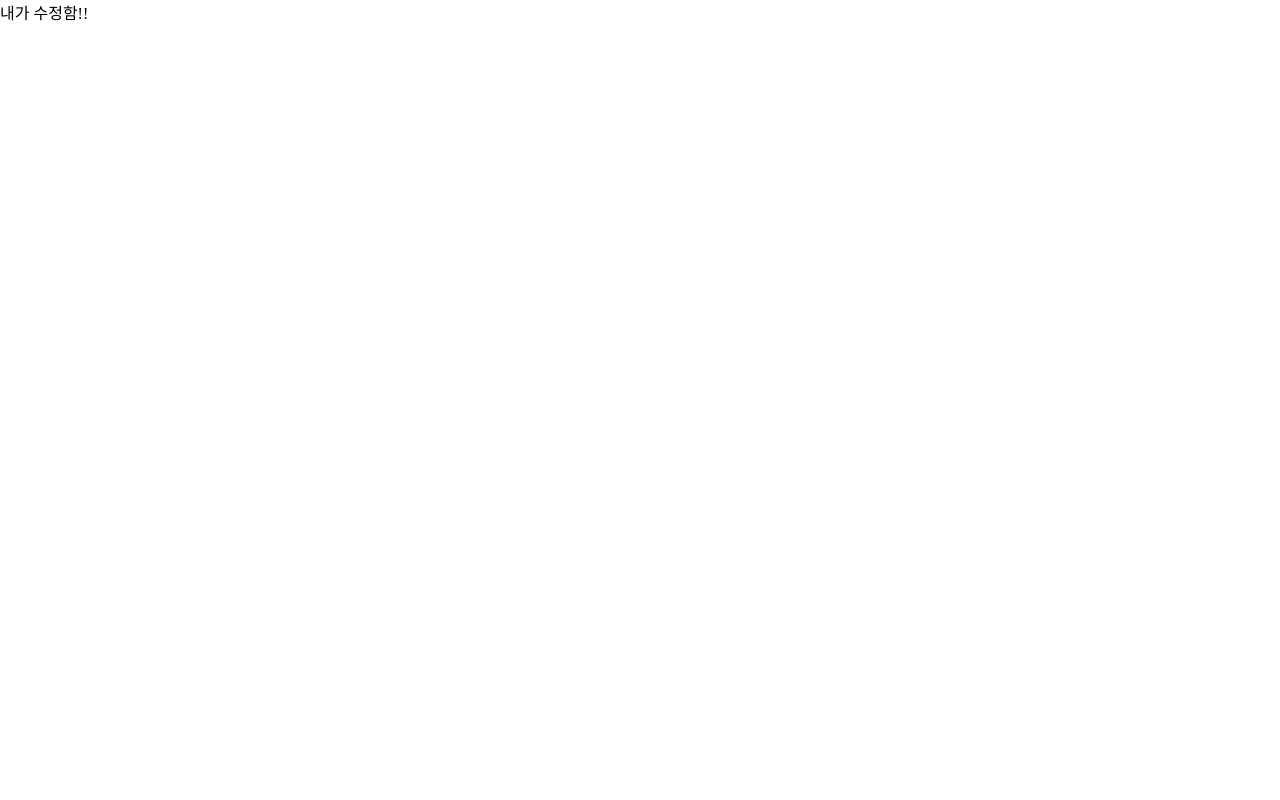
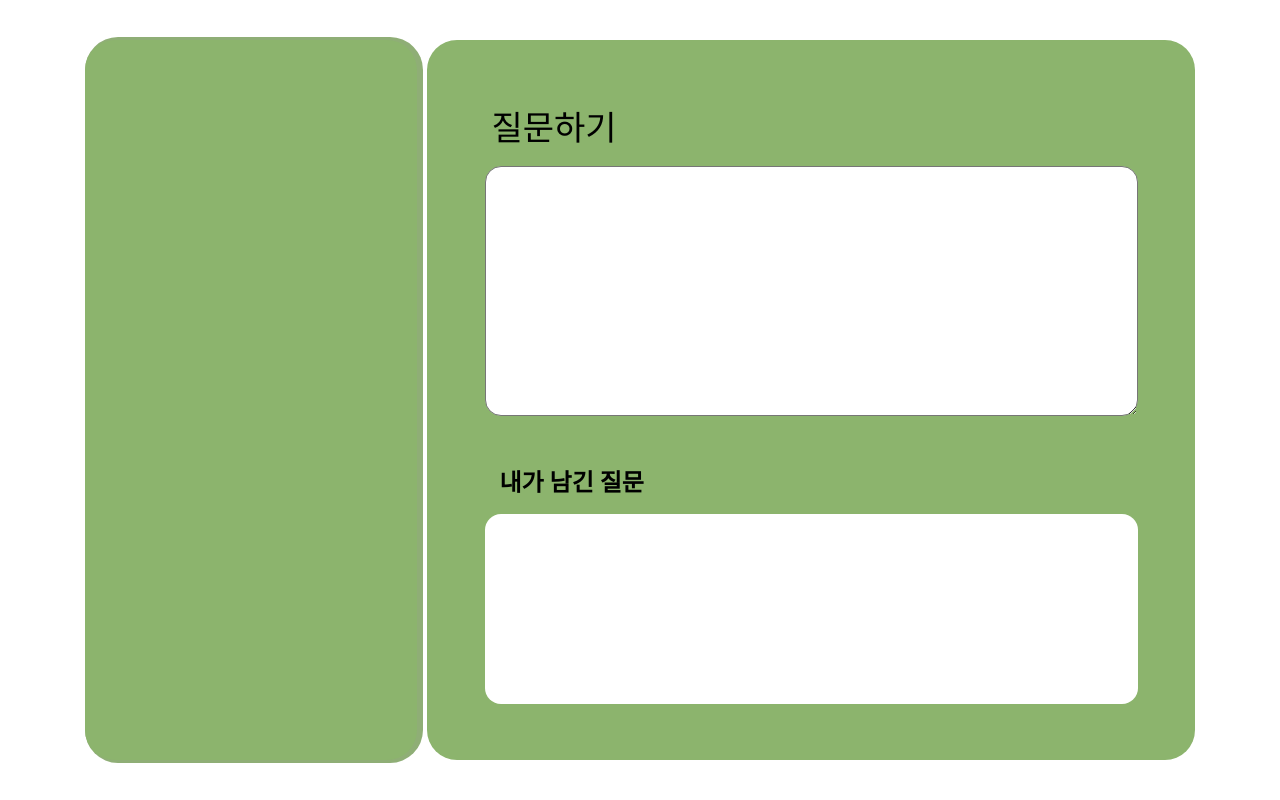
Before and after one commit to Seogun95/RollingRolling, a React (Create React App) app: page /home/1 in a window 1280 px wide. Built offline with nearby package versions, Linux system fonts and the light colour scheme; a web font is replaced by a local one.

Commit message:
design: Sidebar 컴포넌트로 분리 , DetailPage css 작업중

```diff
--- a/src/components/Layout/Sidebar.jsx
+++ b/src/components/Layout/Sidebar.jsx
@@ -0,0 +1,31 @@
+import React from "react";
+import styled from "styled-components";
+
+export default function Sidebar() {
+  return (
+    <div>
+      <LayoutSidebar>
+        <ProfileBox></ProfileBox>
+      </LayoutSidebar>
+    </div>
+  );
+}
+
+const ProfileBox = styled.div`
+  ${(props) => props.theme.FlexRow};
+  margin: auto;
+  width: 100%;
+  height: 100%;
+
+  background-color: white;
+`;
+
+const LayoutSidebar = styled.div`
+  background-color: ${(props) => props.theme.CL.brandColor};
+  overflow: hidden;
+  width: 26vw;
+  min-height: 90vh;
+  border-radius: 30px;
+  margin-right: 10px;
+  box-shadow: 3px 0px 0px 3px ${(props) => props.theme.CL.scroll};
+`;
--- a/src/pages/DetailPage.jsx
+++ b/src/pages/DetailPage.jsx
@@ -1,7 +1,70 @@
-import React from 'react';
-
-function Detailpage() {
-    return <div>내가 수정함!!</div>;
+import React from "react";
+import styled from "styled-components";
+import Sidebar from "../components/Layout/Sidebar";
+export default function Detailpage() {
+  return (
+    <DetailWrapper>
+      <Sidebar />
+      <DetailContainer>
+        <QuestionContainer>
+          <StP>질문하기</StP>
+          <textarea />
+        </QuestionContainer>
+        <MyQuestionContainer>
+          <h2>내가 남긴 질문</h2>
+          <MyQuestionBox />
+        </MyQuestionContainer>
+      </DetailContainer>
+    </DetailWrapper>
+  );
 }
 
-export default Detailpage;
+const DetailWrapper = styled.div`
+  ${(props) => props.theme.FlexRow};
+  width: 100vw;
+  height: 100vh;
+`;
+
+const DetailContainer = styled.div`
+  background-color: ${(props) => props.theme.CL.brandColor};
+  border-radius: 30px;
+  width: 60vw;
+  min-height: 90vh;
+`;
+
+const QuestionContainer = styled.div`
+  ${(props) => props.theme.FlexRow};
+  margin-top: 8%;
+  flex-direction: column;
+
+  textarea {
+    width: 85%;
+    min-height: 250px;
+    border-radius: 1rem;
+    padding: 1rem;
+  }
+`;
+
+const MyQuestionContainer = styled.div`
+  ${(props) => props.theme.FlexRow};
+  margin-top: 6%;
+  flex-direction: column;
+
+  h2 {
+    align-self: flex-start;
+    margin: 0 0 1rem 4.5rem;
+  }
+`;
+const MyQuestionBox = styled.div`
+  width: 85%;
+  min-height: 190px;
+  border-radius: 1rem;
+  padding: 1rem;
+  background-color: white;
+`;
+
+const StP = styled.p`
+  font-size: 34px;
+  margin: 0 0 1rem 4rem;
+  align-self: flex-start;
+`;
```
